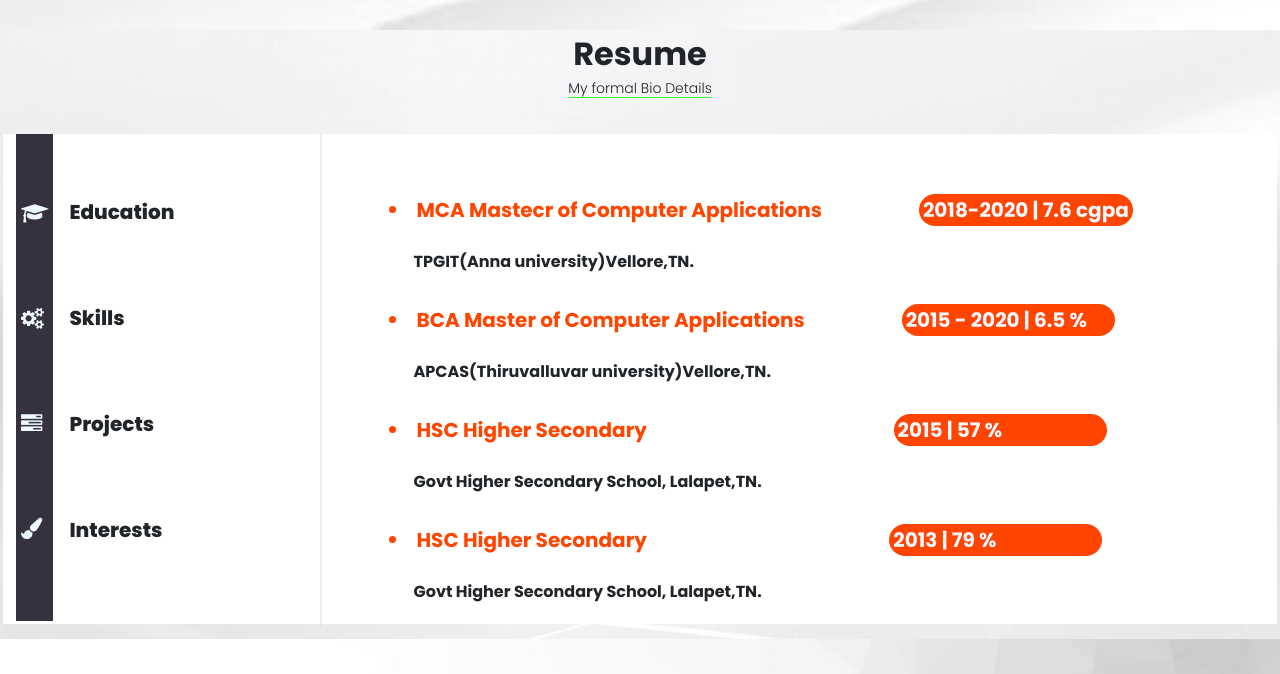
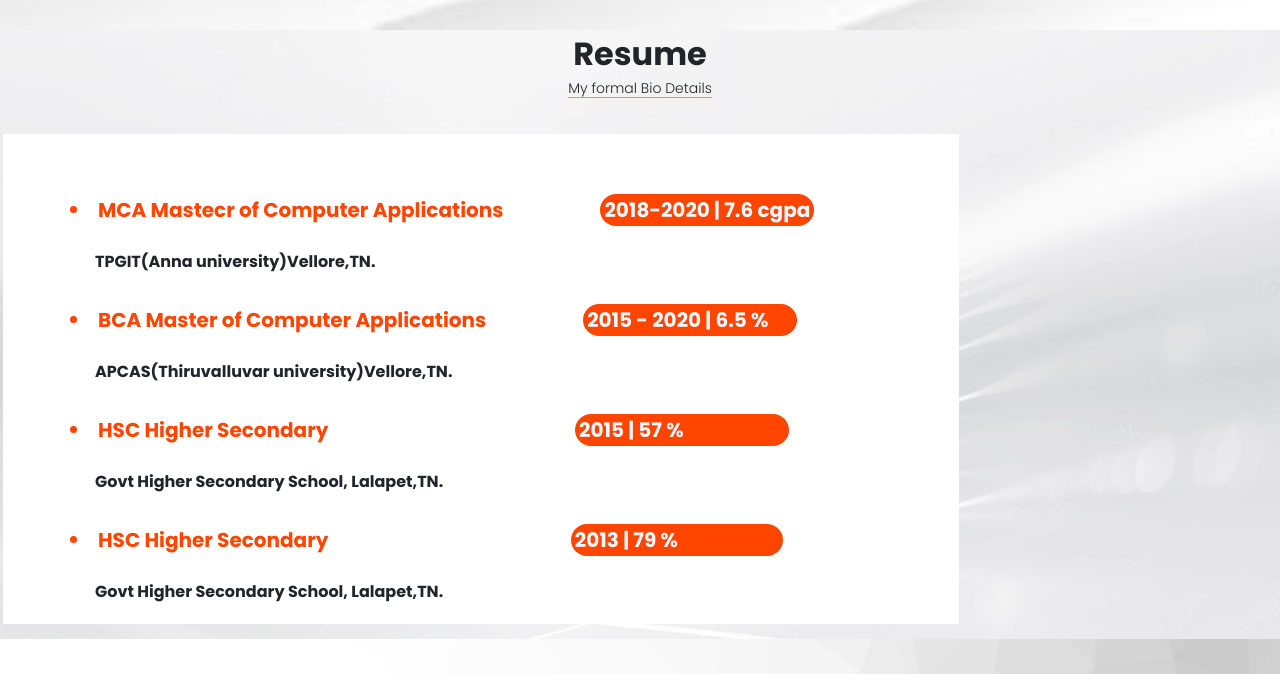
Before and after one commit to Vinothkumar3/portfoliopro, a React (Create React App) app in the folder client/: page / in a window 1280 px wide. Shown: the part 1380-2054 px from the top of the page. Built offline with nearby package versions, Linux system fonts and the light colour scheme; a web font is replaced by a local one.

Commit message:
complete react resume portfolio

```diff
--- a/client/src/PortfolioContainer/Resume/Resume.css
+++ b/client/src/PortfolioContainer/Resume/Resume.css
@@ -36,11 +36,11 @@
 
 /* col-3 style */
 .col-md-3 {
-  position: relative;
+
   background-color: white;
   box-sizing: border-box;
   background-color: white;
-  min-width: 250px;
+  max-width: 250px;
   border-right: 2px solid rgb(239, 241, 241);
 }
 
--- a/client/src/PortfolioContainer/Resume/Resume.js
+++ b/client/src/PortfolioContainer/Resume/Resume.js
@@ -13,7 +13,7 @@ function Resume() {
           {/* row gx-0 is column b/w gap as zero */}
           <div className="row" >
             {/* col3 ref resume side icon and education,skill,project,interest  */}
-            <div className="col-md-3" >
+            <div className="col-md-3" style={{position:"fixed"}} >
               {/* icons image click ref section */}
               <span className="span1">
                 <a href="#section1">
```
